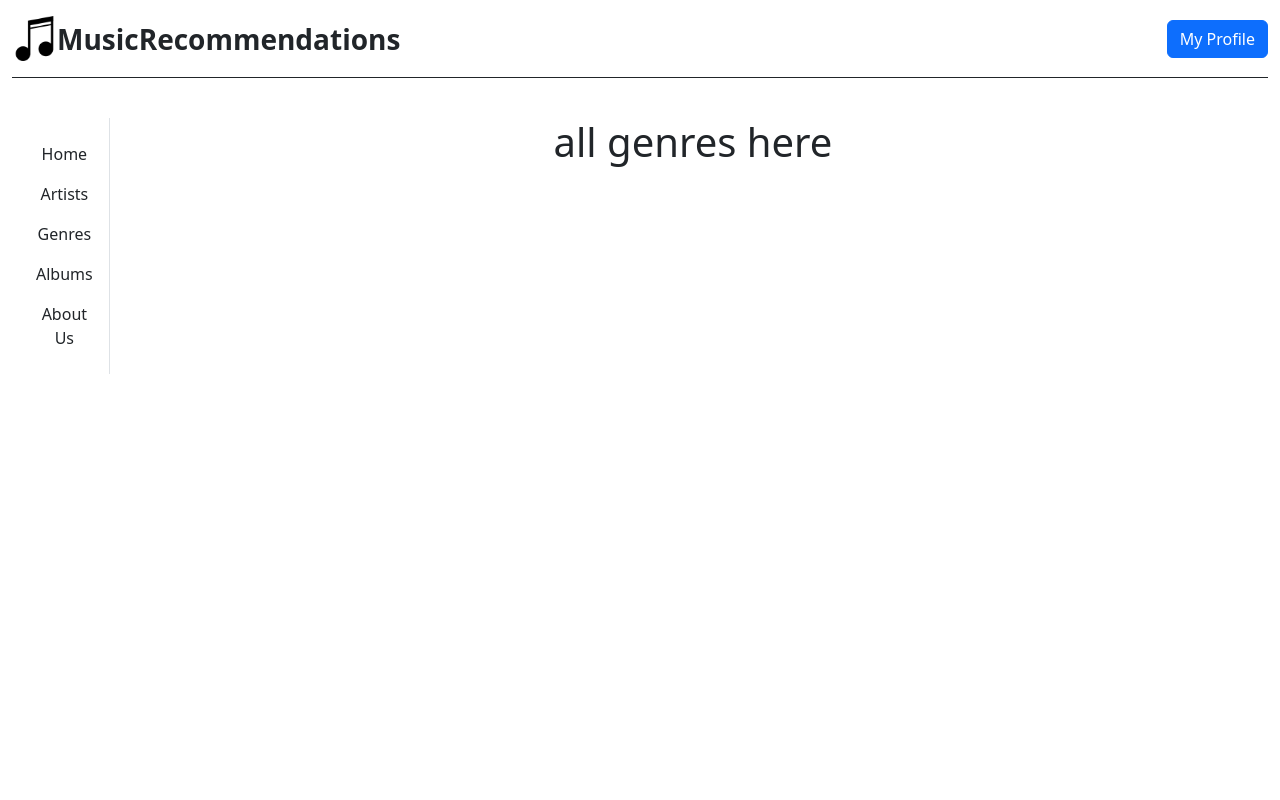
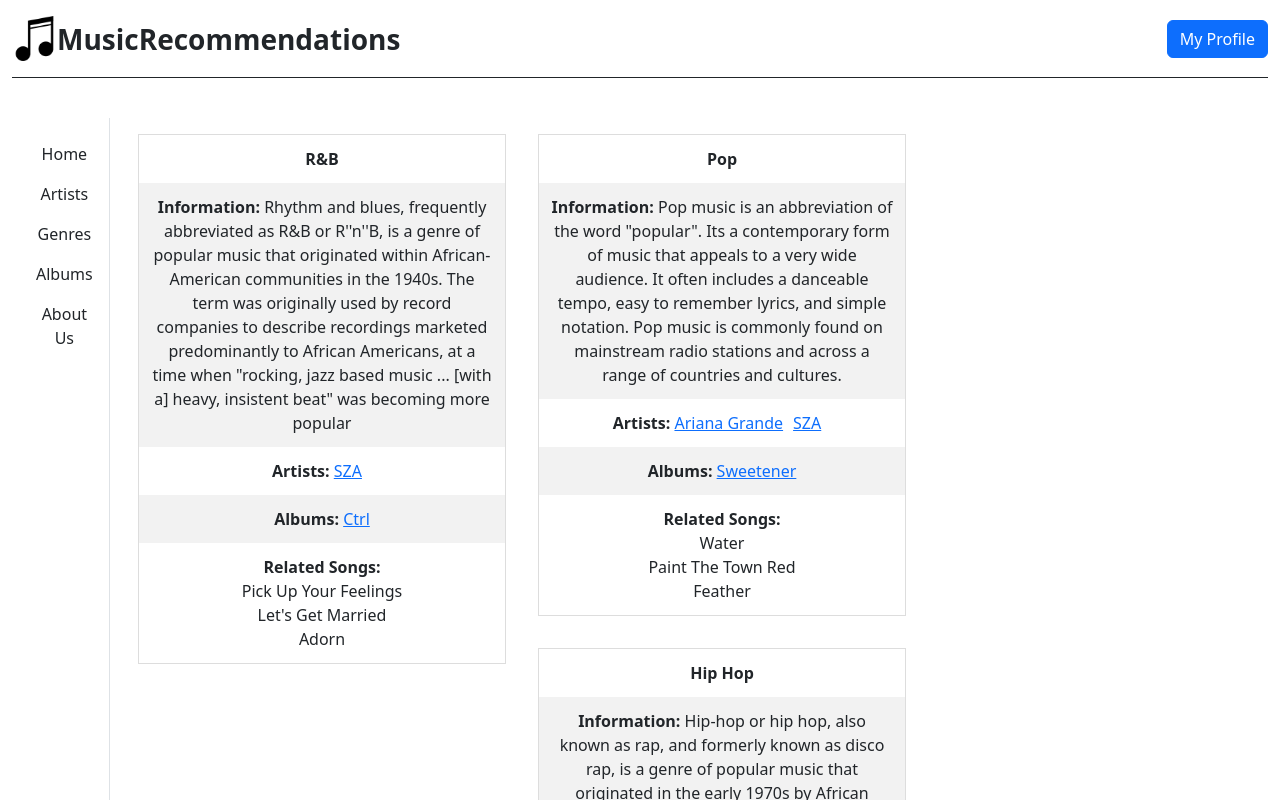
Before and after one commit to Magret7/Music-Recommendations, a React (Create React App) app in the folder frontend/: page /genres in a window 1280 px wide. Shown: the top 800 px of the page. Built offline with nearby package versions, Linux system fonts and the light colour scheme.

Commit message:
Convert showAllGenres and showGenre templates to React

```diff
--- a/frontend/src/components/Albums.js
+++ b/frontend/src/components/Albums.js
@@ -36,9 +36,7 @@ export default function Albums() {
                         <tr>
                             <td>
                                 <b>Genres of Albums: </b>
-                                {/* {% for genre in album.genres %}
-                                        <a href="{{ url_for('showGenre', genre_name=genre) }}">{{ genre }}</a>
-                                        {% endfor %} */}
+                                {album.genres.map(genre => <Link to={`/genre/${genre}`} style={{ marginRight: 10 }}>{genre}</Link>)}
                             </td>
                         </tr>
                     </table>
--- a/frontend/src/components/DisplayArtist.js
+++ b/frontend/src/components/DisplayArtist.js
@@ -1,5 +1,4 @@
-import { useParams } from 'react-router-dom'
-import { Outlet, Link } from "react-router-dom";
+import { useParams, Outlet, Link } from "react-router-dom";
 
 export default function DisplayArtist() {
     const artists = [{ 'name': 'SZA', 'image': 'Place Image Here', 'info': 'Solána Imani Rowe, known professionally as SZA, is an American singer-songwriter. She first gained recognition through her self-released extended plays, See.SZA.Run and S, which helped her become the first female artist to sign with Top Dawg Entertainment.', 'tracks': ['Kill Bill', 'All the Stars', 'Snooze', 'Broken Clocks'], 'albums': ['Ctrl'], 'genres': ['R&B', 'Pop', 'Hip Hop', 'Neo Soul'], 'RelatedArtists': ['H.E.R', 'Ella Mai', 'Franck Ocean', 'Miguel', 'Jhené Aiko'] },
@@ -10,7 +9,6 @@ export default function DisplayArtist() {
     // TODO: Is this the right way to get the URL parameters?  Refer to React Router tutorial
     let artistParam = useParams();
     const artist = artists.find((artist) => artistParam.artistName === artist.name)
-    console.log(artist)
 
     return (
         <>
@@ -43,7 +41,7 @@ export default function DisplayArtist() {
 
                             <tr>
                                 <td>
-                                    Recommended & Related Artists <br />
+                                    <b>Recommended & Related Artists</b> <br />
                                     {artist.RelatedArtists.map(relatedArtist => <Link to={`/artist/${relatedArtist}`} style={{ marginRight: 10 }}>{relatedArtist}</Link>)}
                                 </td>
                             </tr>
--- a/frontend/src/components/DisplayGenre.js
+++ b/frontend/src/components/DisplayGenre.js
@@ -1,5 +1,58 @@
+import { useParams, Outlet, Link } from "react-router-dom";
+
 export default function DisplayGenre() {
+    const genres = [{ 'name': 'R&B', 'info': `Rhythm and blues, frequently abbreviated as R&B or R''n''B, is a genre of popular music that originated within African-American communities in the 1940s. The term was originally used by record companies to describe recordings marketed predominantly to African Americans, at a time when "rocking, jazz based music ... [with a] heavy, insistent beat" was becoming more popular`, 'artists': ['SZA'], 'albums': ['Ctrl'], 'tracks': ['Pick Up Your Feelings', 'Let\'s Get Married', 'Adorn'] },
+    { 'name': 'Pop', 'info': 'Pop music is an abbreviation of the word "popular". Its a contemporary form of music that appeals to a very wide audience. It often includes a danceable tempo, easy to remember lyrics, and simple notation. Pop music is commonly found on mainstream radio stations and across a range of countries and cultures.', 'artists': ['Ariana Grande', 'SZA'], 'albums': ['Sweetener'], 'tracks': ['Water', 'Paint The Town Red', 'Feather'] },
+    { 'name': 'Hip Hop', 'info': 'Hip-hop or hip hop, also known as rap, and formerly known as disco rap, is a genre of popular music that originated in the early 1970s by African Americans and Caribbean immigrants in the Bronx, a borough of New York City. Hip-hop consist of stylized rhythmic music (usually built around drum beats) that often accompanies rapping, a rhythmic delivery of poetic speech.', 'artists': ['J. Cole'], 'albums': ['2014 Forest Hills Drive'], 'tracks': ['HISS', 'Lovin On Me', 'Let Me Calm Down'] },
+    { 'name': 'Neo Soul', 'info': 'Neo soul (sometimes called progressive soul) is a genre of popular music. Heavily based in soul music, neo soul is distinguished by a less conventional sound than its contemporary R&B counterpart, with incorporated elements ranging from funk, jazz fusion, hip hop, and African music to pop, rock, and electronic music.', 'artists': ['SZA'], 'albums': ['Ctrl'], 'tracks': ['When I\'m in Your Arms', 'Cruisin\'', 'On & On'] },
+    { 'name': 'Rap', 'info': 'Rap is an artistic form of vocal delivery and emotive expression that incorporates "rhyme, rhythmic speech, and [commonly] street vernacular". The components of rap include "content" (what is being said, e.g., lyrics), "flow" (rhythm, rhyme), and "delivery" (cadence, tone).', 'artists': ['J. Cole'], 'albums': ['2014 Forest Hills Drive'], 'tracks': ['Like What', 'Yeah Glo!', 'Never Lose Me'] },
+    { 'name': 'Contemporary R&B', 'info': 'Contemporary R&B is a popular music genre that combines rhythm and blues with elements of pop, soul, funk, hip hop, and electronic music.', 'artists': ['SZA'], 'albums': ['Ctrl'], 'tracks': ['Orbit', 'Ocean', 'Footsteps'] }
+    ]
+
+    // TODO: Is this the right way to get the URL parameters?  Refer to React Router tutorial
+    let genreParam = useParams();
+    const genre = genres.find((genre) => genreParam.genreName === genre.name)
+
     return (
-        <h1>genre here</h1>
+        <>
+            {genre ? (
+                <>
+                    <h1 style={{ textAlign: "center" }}>{genre.name}</h1>
+                    <div className="column-RelatedArtists">
+                        <table>
+                            <tr>
+                                <th>{genre.name}</th>
+                            </tr>
+                            <tr>
+                                <td><b>Information: </b>{genre.info}</td>
+                            </tr>
+
+                            <tr>
+                                <td>
+                                    <b>Related Artists: </b>
+                                    {genre.artists.map(artist => <Link to={`/artist/${artist}`} style={{ marginRight: 10 }}>{artist}</Link>)}
+                                </td>
+                            </tr>
+
+                            <tr>
+                                <td>
+                                    <b>Related Albums: </b>
+                                    {genre.albums.map(album => <Link to={`/album/${album}`} style={{ marginRight: 10 }}>{album}</Link>)}
+
+                                </td>
+                            </tr>
+
+                            <tr>
+                                <td>
+                                    <b>Related Songs: </b><br />
+                                    {genre.tracks.map(track => (<>{track} <br /></>))}
+
+                                </td>
+                            </tr>
+                        </table>
+                    </div>
+                </>
+            ) : <p>Genre "{genreParam.genreName}" not found</p>}
+        </>
     )
 }
--- a/frontend/src/components/Genres.js
+++ b/frontend/src/components/Genres.js
@@ -1,5 +1,55 @@
+import { Outlet, Link } from "react-router-dom";
+
 export default function Genres() {
+    const genres = [{ 'name': 'R&B', 'info': `Rhythm and blues, frequently abbreviated as R&B or R''n''B, is a genre of popular music that originated within African-American communities in the 1940s. The term was originally used by record companies to describe recordings marketed predominantly to African Americans, at a time when "rocking, jazz based music ... [with a] heavy, insistent beat" was becoming more popular`, 'artists': ['SZA'], 'albums': ['Ctrl'], 'tracks': ['Pick Up Your Feelings', 'Let\'s Get Married', 'Adorn'] },
+    { 'name': 'Pop', 'info': 'Pop music is an abbreviation of the word "popular". Its a contemporary form of music that appeals to a very wide audience. It often includes a danceable tempo, easy to remember lyrics, and simple notation. Pop music is commonly found on mainstream radio stations and across a range of countries and cultures.', 'artists': ['Ariana Grande', 'SZA'], 'albums': ['Sweetener'], 'tracks': ['Water', 'Paint The Town Red', 'Feather'] },
+    { 'name': 'Hip Hop', 'info': 'Hip-hop or hip hop, also known as rap, and formerly known as disco rap, is a genre of popular music that originated in the early 1970s by African Americans and Caribbean immigrants in the Bronx, a borough of New York City. Hip-hop consist of stylized rhythmic music (usually built around drum beats) that often accompanies rapping, a rhythmic delivery of poetic speech.', 'artists': ['J. Cole'], 'albums': ['2014 Forest Hills Drive'], 'tracks': ['HISS', 'Lovin On Me', 'Let Me Calm Down'] },
+    { 'name': 'Neo Soul', 'info': 'Neo soul (sometimes called progressive soul) is a genre of popular music. Heavily based in soul music, neo soul is distinguished by a less conventional sound than its contemporary R&B counterpart, with incorporated elements ranging from funk, jazz fusion, hip hop, and African music to pop, rock, and electronic music.', 'artists': ['SZA'], 'albums': ['Ctrl'], 'tracks': ['When I\'m in Your Arms', 'Cruisin\'', 'On & On'] },
+    { 'name': 'Rap', 'info': 'Rap is an artistic form of vocal delivery and emotive expression that incorporates "rhyme, rhythmic speech, and [commonly] street vernacular". The components of rap include "content" (what is being said, e.g., lyrics), "flow" (rhythm, rhyme), and "delivery" (cadence, tone).', 'artists': ['J. Cole'], 'albums': ['2014 Forest Hills Drive'], 'tracks': ['Like What', 'Yeah Glo!', 'Never Lose Me'] },
+    { 'name': 'Contemporary R&B', 'info': 'Contemporary R&B is a popular music genre that combines rhythm and blues with elements of pop, soul, funk, hip hop, and electronic music.', 'artists': ['SZA'], 'albums': ['Ctrl'], 'tracks': ['Orbit', 'Ocean', 'Footsteps'] }
+    ]
+
+    const genreMap = genres.map(genre => {
+        return (
+            <div class="column">   {/* <!-- TODO: Why does this make it display well? --> */}
+                <table>
+                    <tr>
+                        <th>{genre.name}</th>
+                    </tr>
+
+                    <tr>
+                        <td><b>Information: </b> {genre.info}</td>
+                    </tr>
+
+                    <tr>
+                        <td>
+                            <b>Artists: </b>
+                            {genre.artists.map(artist => <Link to={`/artist/${artist}`} style={{ marginRight: 10 }}>{artist}</Link>)}
+
+                        </td>
+                    </tr>
+
+                    <tr>
+                        <td>
+                            <b>Albums: </b>
+                            {genre.albums.map(album => <Link to={`/album/${album}`}>{album}</Link>)}
+                        </td>
+                    </tr>
+
+                    <tr>
+                        <td>
+                            <b>Related Songs: </b><br />
+                            {genre.tracks.map(track => (<>{track} <br /></>))}
+                        </td>
+                    </tr>
+                </table>
+            </div>
+        )
+    })
+
     return (
-        <h1>all genres here</h1>
+        <>
+            {genreMap}
+        </>
     )
 }
```
